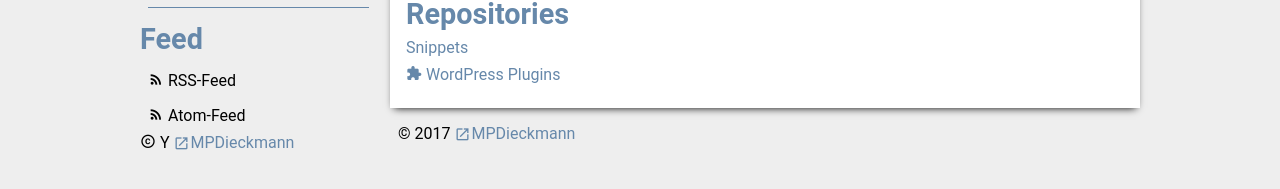
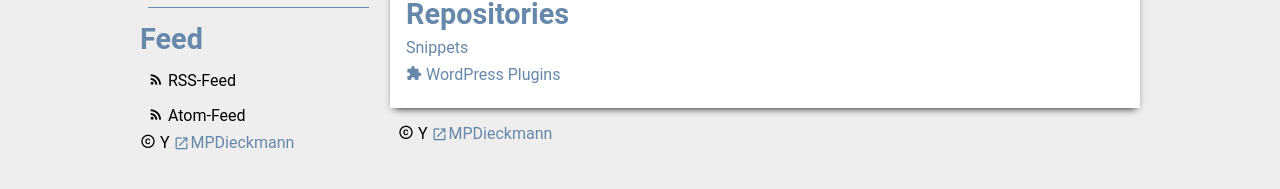
Before and after one commit to MPDieckmann/mpdieckmann.github.io, a Jekyll site: the page built from index.md, in a window 1280 px wide. Shown: the part 456-645 px from the top of the page. Built offline with Jekyll 4.4.1, drawn with Linux system fonts in a browser that asks for light colours; some web fonts are replaced.

Commit message:
Update footer-widgets.html

```diff
--- a/_includes/footer-widgets.html
+++ b/_includes/footer-widgets.html
@@ -1,3 +1,3 @@
 <div class="widget">
-  <p>© 2017 <a href="https://github.com/MPDieckmann">MPDieckmann</a></p>
+  <p><span class="icon icon-copyright"></span> {{ site.time | date: "Y" }} <a href="https://github.com/MPDieckmann">MPDieckmann</a></p>
 </div>
```
